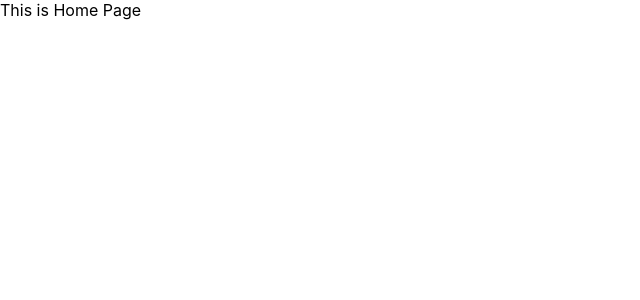
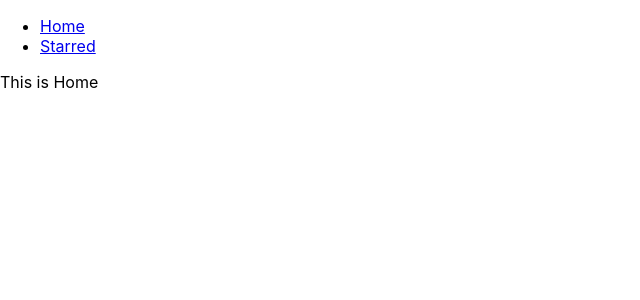
Before and after one commit to Tekkon/box-office, a React (Create React App) app: page / in a window 1280 px wide. Shown: the top 300 px of the page, without its empty margins (0-640 px from the left). Built offline with nearby package versions, Linux system fonts and the light colour scheme.

Commit message:
Created Home and Starred pages

```diff
--- a/src/App.js
+++ b/src/App.js
@@ -1,20 +1,29 @@
 import React from 'react';
-import { Switch, Route } from 'react-router-dom'
+import { Switch, Route } from 'react-router-dom';
+
+import Navs from './components/Navs';
+import Home from './pages/Home';
+import Starred from './pages/Starred';
 
 function App() {
   return (
+    <div>
+      <Navs />
       <Switch>
         <Route exact path='/'>
-        This is Home Page
+          <Home />
         </Route>
         <Route exact path='/starred'>
-        This is Starred
+          <Starred />
         </Route>
         <Route>
-        This is 404 Page
+          <div>
+            Sorry, the page is not found
+          </div>
         </Route>
       </Switch>
-  );
+    </div>
+  )
 }
 
 export default App;
--- /dev/null
+++ b/src/components/Navs.js
@@ -0,0 +1,21 @@
+import React from 'react';
+import { Link } from 'react-router-dom';
+
+const LINKS = [
+  { to: '/', text: 'Home' },
+  { to: '/starred', text: 'Starred' }
+]
+
+const Navs = () => {
+  return(
+    <div>
+      <ul>
+        {
+          LINKS.map(item => <li key={item.to}><Link to={item.to}>{item.text}</Link></li>)
+        }
+      </ul>
+    </div>
+  )
+}
+
+export default Navs;
--- /dev/null
+++ b/src/pages/Home.js
@@ -0,0 +1,11 @@
+import React from 'react';
+
+const Home = () => {
+  return (
+    <div>
+      This is Home
+    </div>
+  )
+}
+
+export default Home;
--- /dev/null
+++ b/src/pages/Starred.js
@@ -0,0 +1,11 @@
+import React from 'react';
+
+function Starred() {
+  return (
+    <div>
+      This is Starred
+    </div>
+  )
+}
+
+export default Starred;
```
Lines whose indentation alone changed are shown as unchanged.
